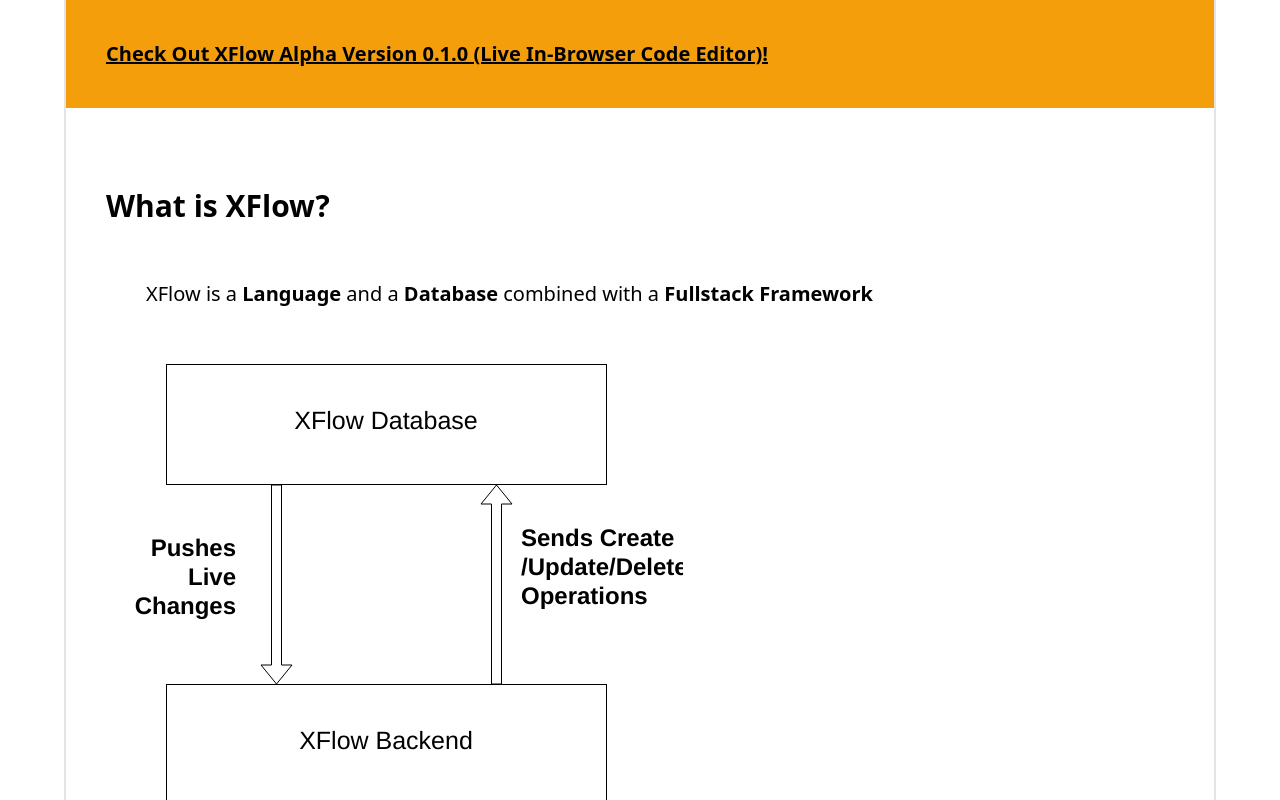
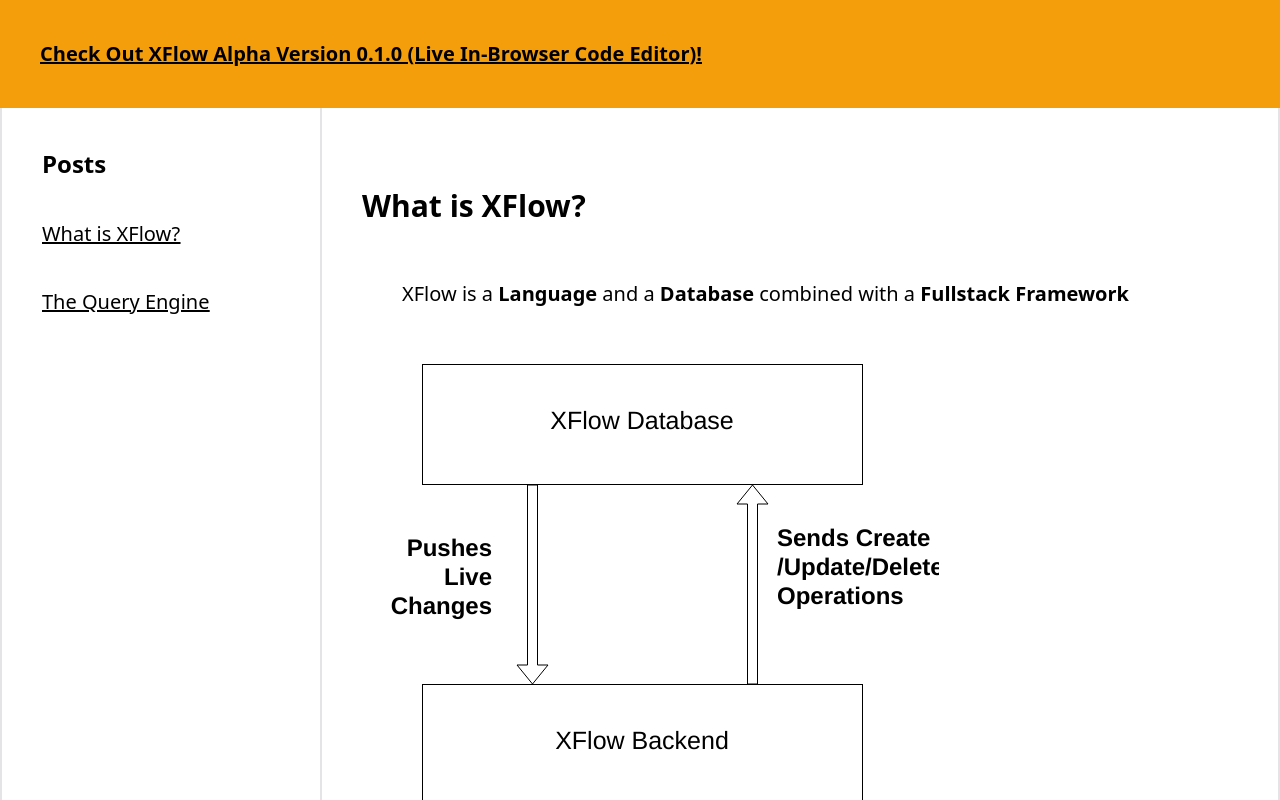
Before and after one commit to xflow-systems/xflow-systems.github.io, a React (Vite) app in the folder app/: page / in a window 1280 px wide. Shown: the top 800 px of the page. Built offline with nearby package versions, Linux system fonts and the light colour scheme.

Commit message:
Add empty query engine post

```diff
--- a/app/src/App.tsx
+++ b/app/src/App.tsx
@@ -1,11 +1,20 @@
-import { Outlet } from "react-router-dom";
+import { Outlet, Link } from "react-router-dom";
 
 export default function App() {
-    return <div className="mx-auto max-w-6xl text-xl pb-20 border-x-2 border-zinc-200">
+    return <div className="mx-auto max-w-7xl text-xl">
         <a href="./preview.html" className="block bg-amber-500 p-10 font-bold underline">
             Check Out XFlow Alpha Version 0.1.0 (Live In-Browser Code Editor)!
         </a>
 
-        <Outlet />
+        <div className="flex">
+            <div className="w-1/4 p-10 border-l-2 border-zinc-200">
+                <div className="pb-10 font-bold text-2xl">Posts</div>
+                <div className="pb-10 underline"><Link to={"/"}>What is XFlow?</Link></div>
+                <div className="pb-10 underline"><Link to={"/query-engine"}>The Query Engine</Link></div>
+            </div>
+            <div className="w-3/4 border-x-2 border-zinc-200 pb-20">
+                <Outlet />
+            </div>
+        </div>
     </div >
 }
--- /dev/null
+++ b/app/src/Posts/QueryEngine.tsx
@@ -0,0 +1,7 @@
+export default function QueryEngine() {
+    return <div className="p-10">
+        <div className="py-10 text-3xl font-bold">
+            The Query Engine
+        </div>
+    </div>;
+}
--- a/app/src/main.tsx
+++ b/app/src/main.tsx
@@ -4,6 +4,7 @@ import App from './App.tsx'
 import './index.css'
 import { createHashRouter, RouterProvider } from "react-router-dom";
 import WhatIs from "./Posts/WhatIs";
+import QueryEngine from "./Posts/QueryEngine";
 
 const router = createHashRouter([{
     path: "/",
@@ -11,8 +12,11 @@ const router = createHashRouter([{
     children: [{
         path: "/",
         element: <WhatIs />,
+    }, {
+        path: "/query-engine",
+        element: <QueryEngine />,
     }],
-    errorElement: <div>Wrong Route</div>,
+    errorElement: <div className="p-10">Wrong Route</div>,
 }]);
 
 ReactDOM.createRoot(document.getElementById('root')!).render(
```
